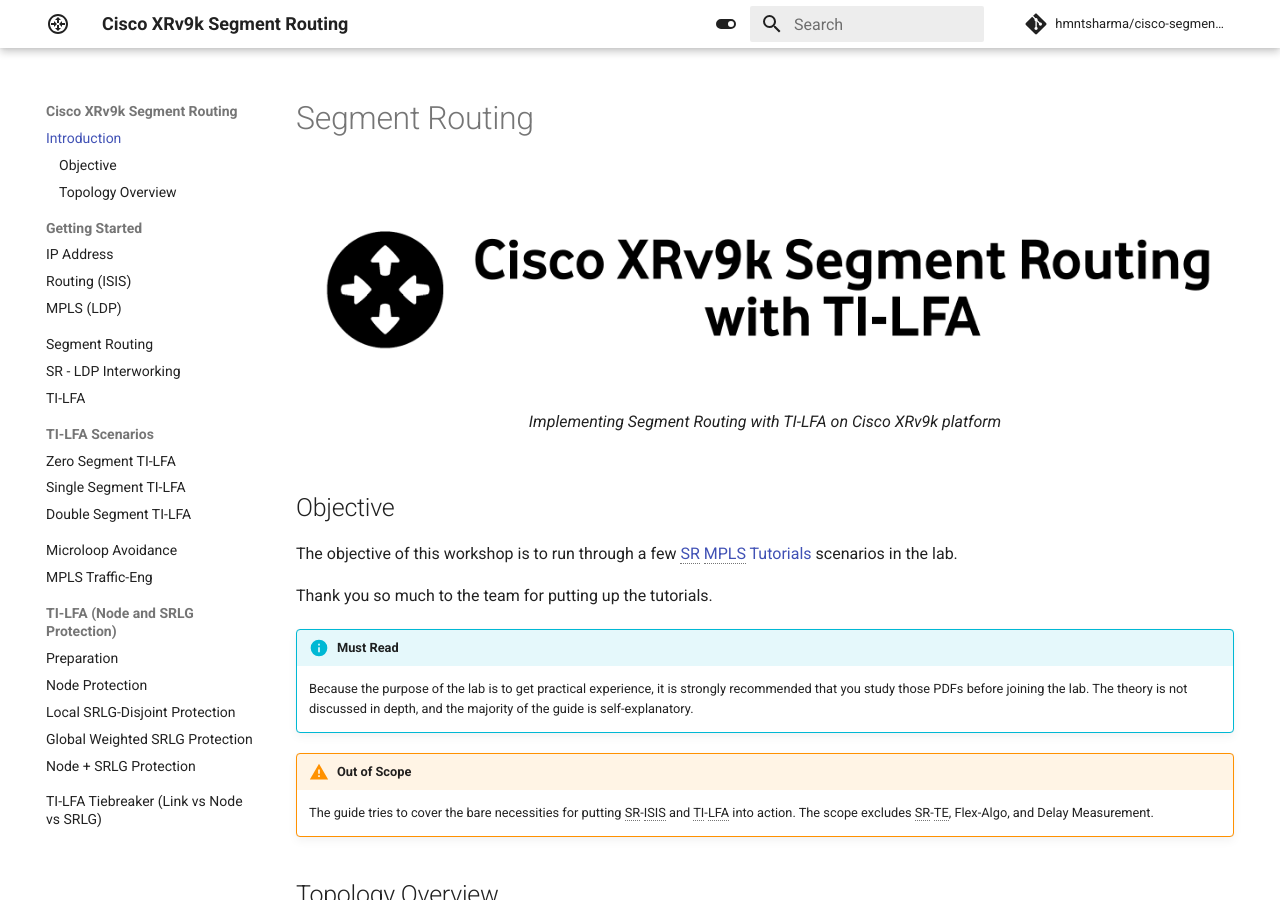
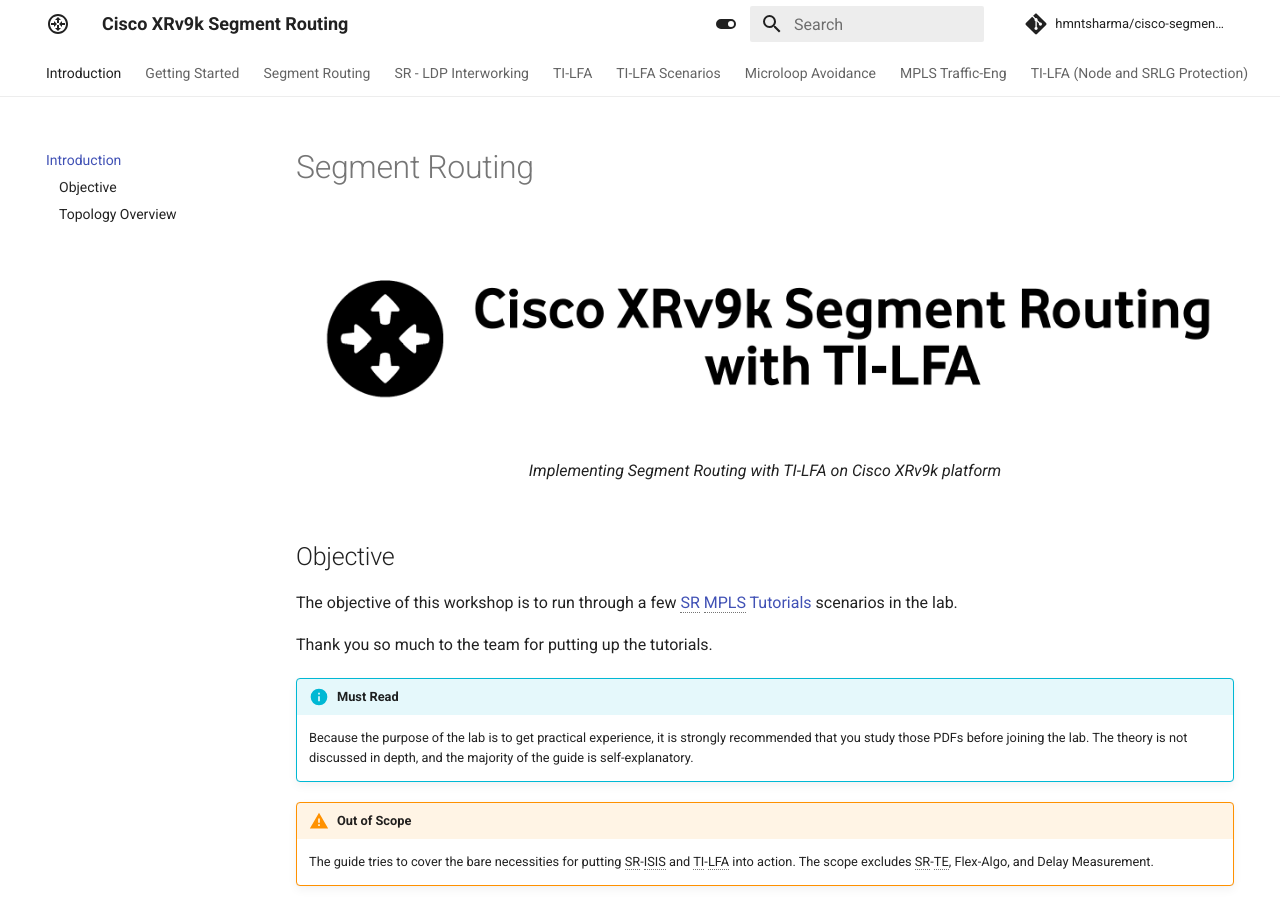
Before and after one commit to hmntsharma/cisco-segment-routing, an MkDocs documentation site: the page built from docs/index.md, in a window 1280 px wide and 900 px high. Built offline with MkDocs 1.6.1 and Material for MkDocs 9.7.7, drawn with Linux system fonts in a browser that asks for light colours; comment, search, counter and statistics services are not loaded.

Commit message:
Update mkdocs.yml

```diff
--- a/mkdocs.yml
+++ b/mkdocs.yml
@@ -36,10 +36,11 @@ theme:
   features:
     - content.code.copy
     - content.code.annotate
+    - navigation.tabs
     - navigation.instant
-    - navigation.sections
+    - navigation.tracking
+    - navigation.expand
     - navigation.top
-    - toc.follow
     - toc.integrate
 
 markdown_extensions:
```
